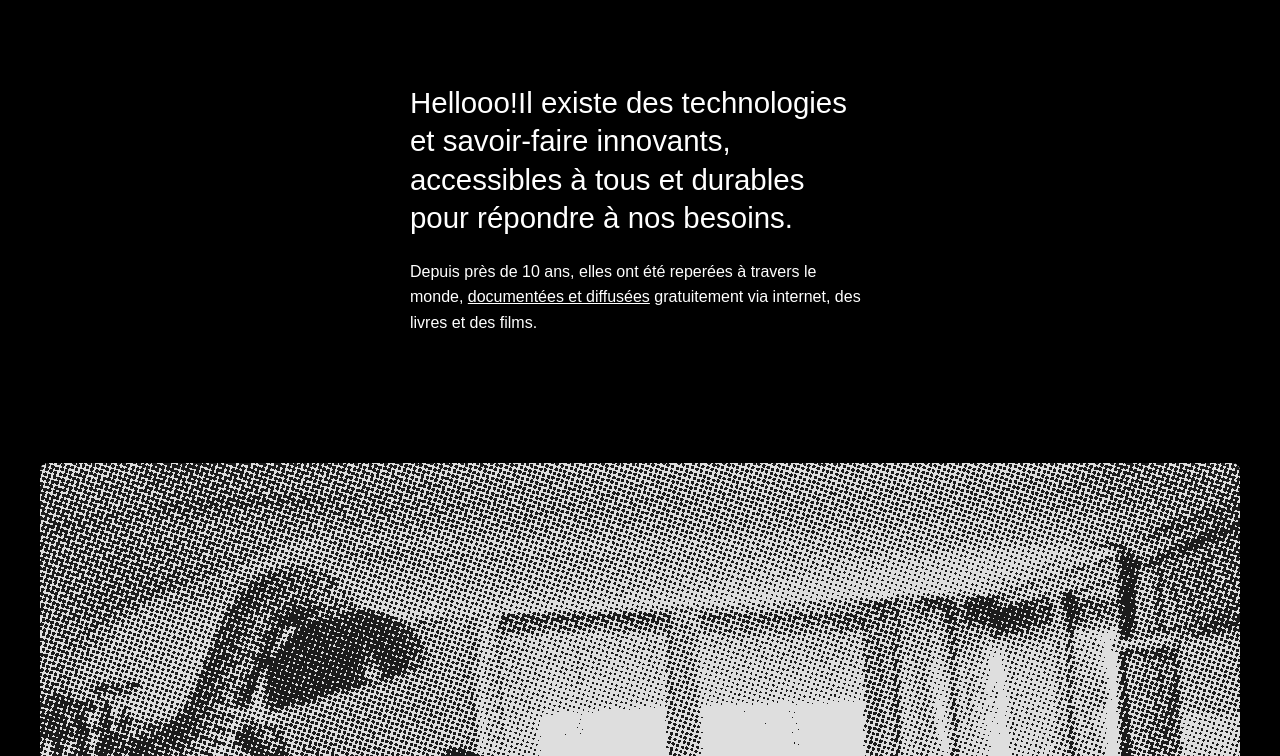
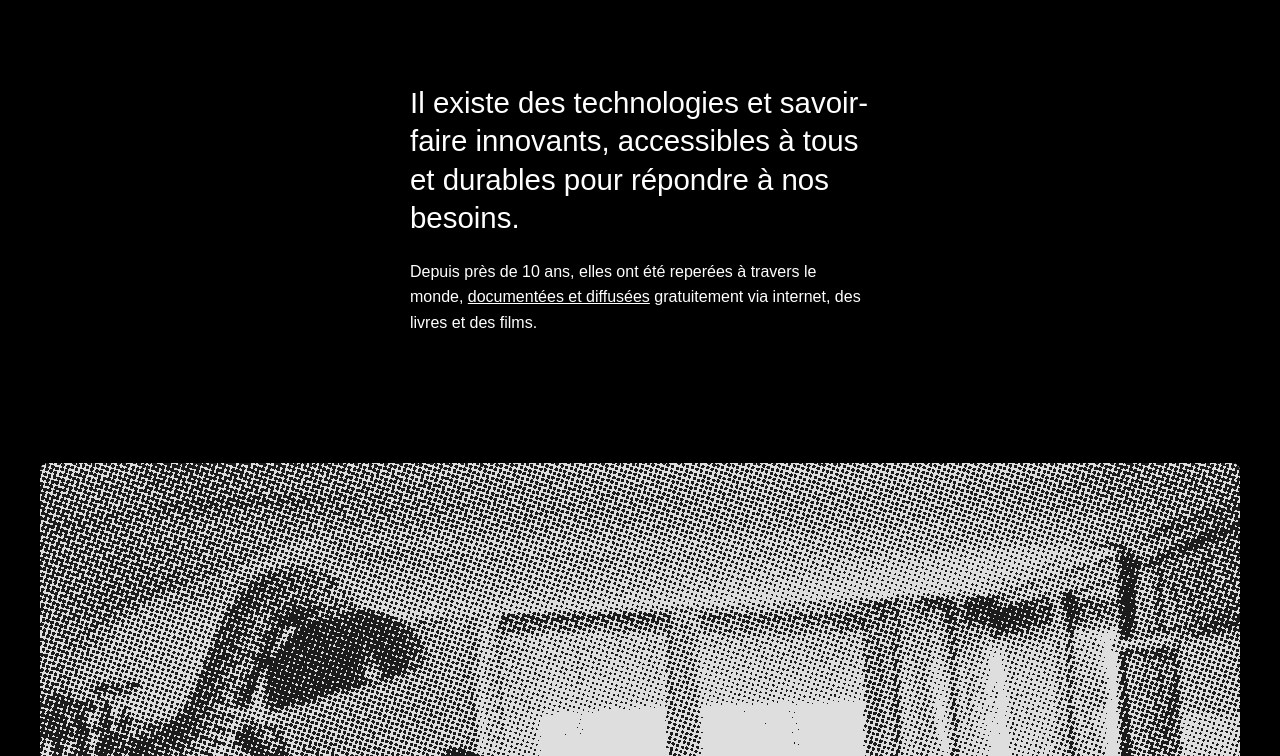
Before and after one commit to BukitStudio/biosphere-experience, an Eleventy site: page src/index.html in a window 1280 px wide. Shown: the part 44-800 px from the top of the page. Built offline with nearby package versions, Linux system fonts and the light colour scheme; Eleventy itself is replaced by a stand-in of ours; files that its build step writes are made by us from their sources.

Commit message:
Update index.html

```diff
--- a/src/index.html
+++ b/src/index.html
@@ -6,7 +6,7 @@ layout: base.html
 
 <section id="intro">
     <article>
-        <h1>Hellooo!Il existe des technologies et savoir-faire innovants, accessibles à tous et durables pour répondre à nos besoins. </h1>
+        <h1>Il existe des technologies et savoir-faire innovants, accessibles à tous et durables pour répondre à nos besoins. </h1>
 
         <p>Depuis près de 10 ans, elles ont été reperées à travers le monde, <a href="https://lowtechlab.org/fr" target="_blank">documentées et diffusées</a> gratuitement via internet, des livres et des films.  </p></article>
 
```
